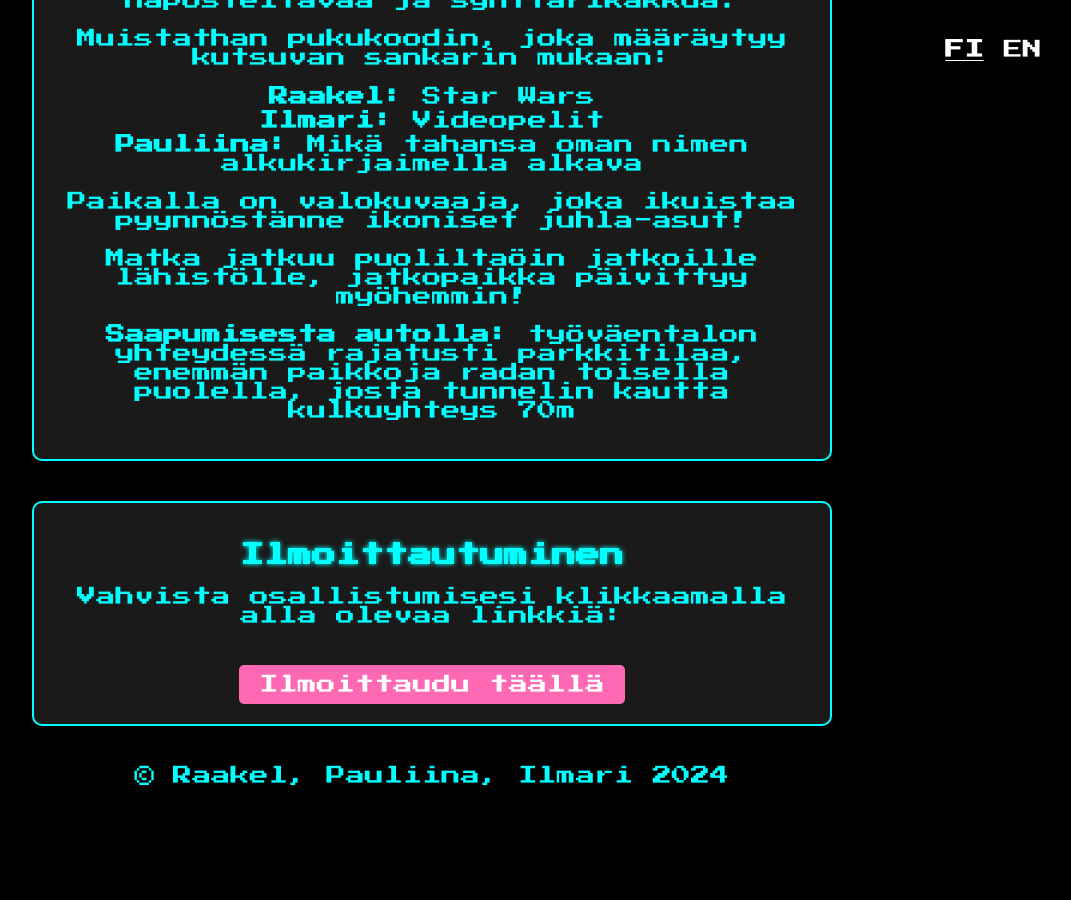
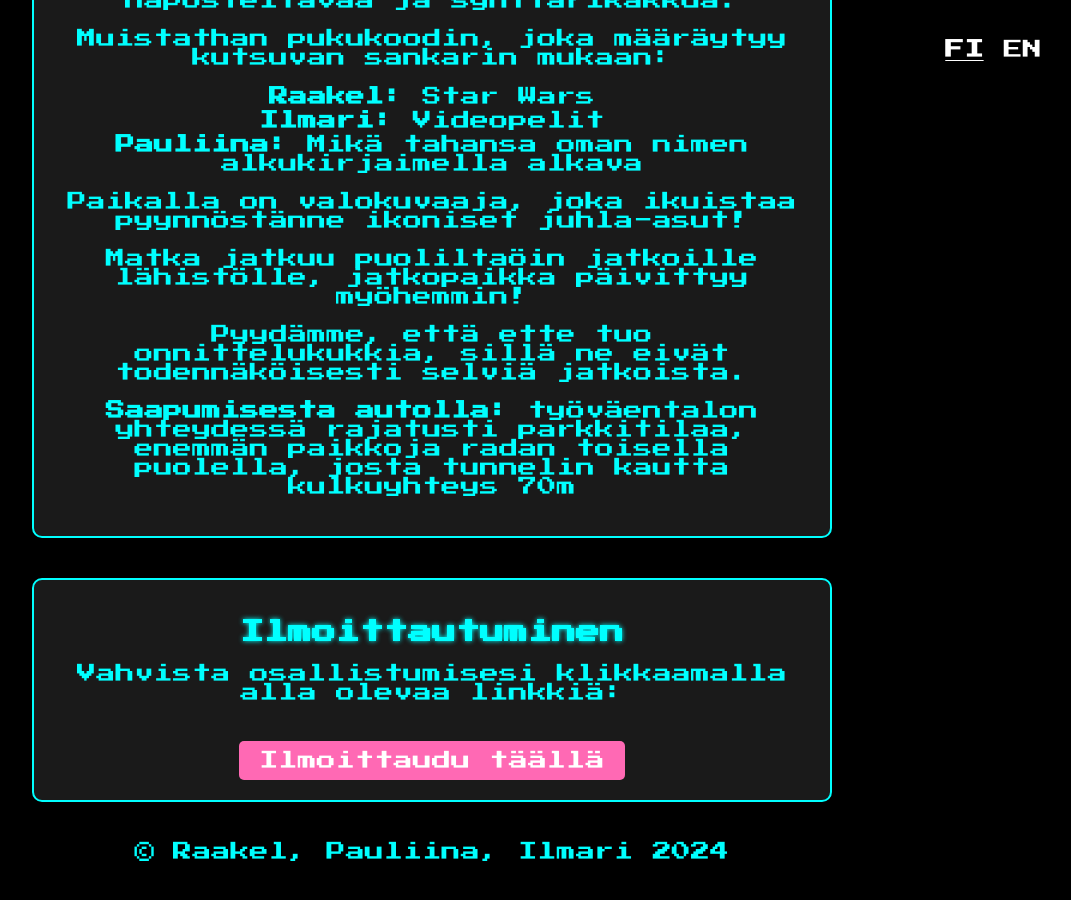
Before and after one commit to Tapiiri/ysikymppiset, a Jekyll site: the page built from index.markdown, in a window 1280 px wide and 900 px high, scrolled down 1118 px. Shown: the whole window, without its empty margins (208-1279 px from the left). Built offline with Jekyll 4.4.1, drawn with Linux system fonts in a browser that asks for light colours; before the commit the page ends 1942 px from its top, so only the background shows below that.

Commit message:
feat: update description

```diff
--- a/en/index.markdown
+++ b/en/index.markdown
@@ -25,6 +25,7 @@ lang: en
   </ul>
   <p>A photographer will be present to capture your iconic party outfits!</p>
   <p>The journey continues at midnight, as we move to an after-party nearby. The after-party location will be updated later!</p>
+  <p>We kindly ask you not to bring congratulatory flowers, as they are unlikely to survive the after-party.</p>
   <p><strong>Arriving by car:</strong> Limited parking is available at the venue. Additional parking can be found on the other side of the tracks, with a 70m walk through the tunnel.</p>
 </div>
 
--- a/fi/index.markdown
+++ b/fi/index.markdown
@@ -26,6 +26,7 @@ lang: fi
   </ul>
   <p>Paikalla on valokuvaaja, joka ikuistaa pyynnöstänne ikoniset juhla-asut!</p>
   <p>Matka jatkuu puoliltaöin jatkoille lähistölle, jatkopaikka päivittyy myöhemmin!</p>
+  <p>Pyydämme, että ette tuo onnittelukukkia, sillä ne eivät todennäköisesti selviä jatkoista.</p>
   <p><strong>Saapumisesta autolla:</strong> työväentalon yhteydessä rajatusti parkkitilaa, enemmän paikkoja radan toisella puolella, josta tunnelin kautta kulkuyhteys 70m</p>
 </div>
 
--- a/index.markdown
+++ b/index.markdown
@@ -26,6 +26,7 @@ lang: fi
   </ul>
   <p>Paikalla on valokuvaaja, joka ikuistaa pyynnöstänne ikoniset juhla-asut!</p>
   <p>Matka jatkuu puoliltaöin jatkoille lähistölle, jatkopaikka päivittyy myöhemmin!</p>
+  <p>Pyydämme, että ette tuo onnittelukukkia, sillä ne eivät todennäköisesti selviä jatkoista.</p>
   <p><strong>Saapumisesta autolla:</strong> työväentalon yhteydessä rajatusti parkkitilaa, enemmän paikkoja radan toisella puolella, josta tunnelin kautta kulkuyhteys 70m</p>
 </div>
 
```
